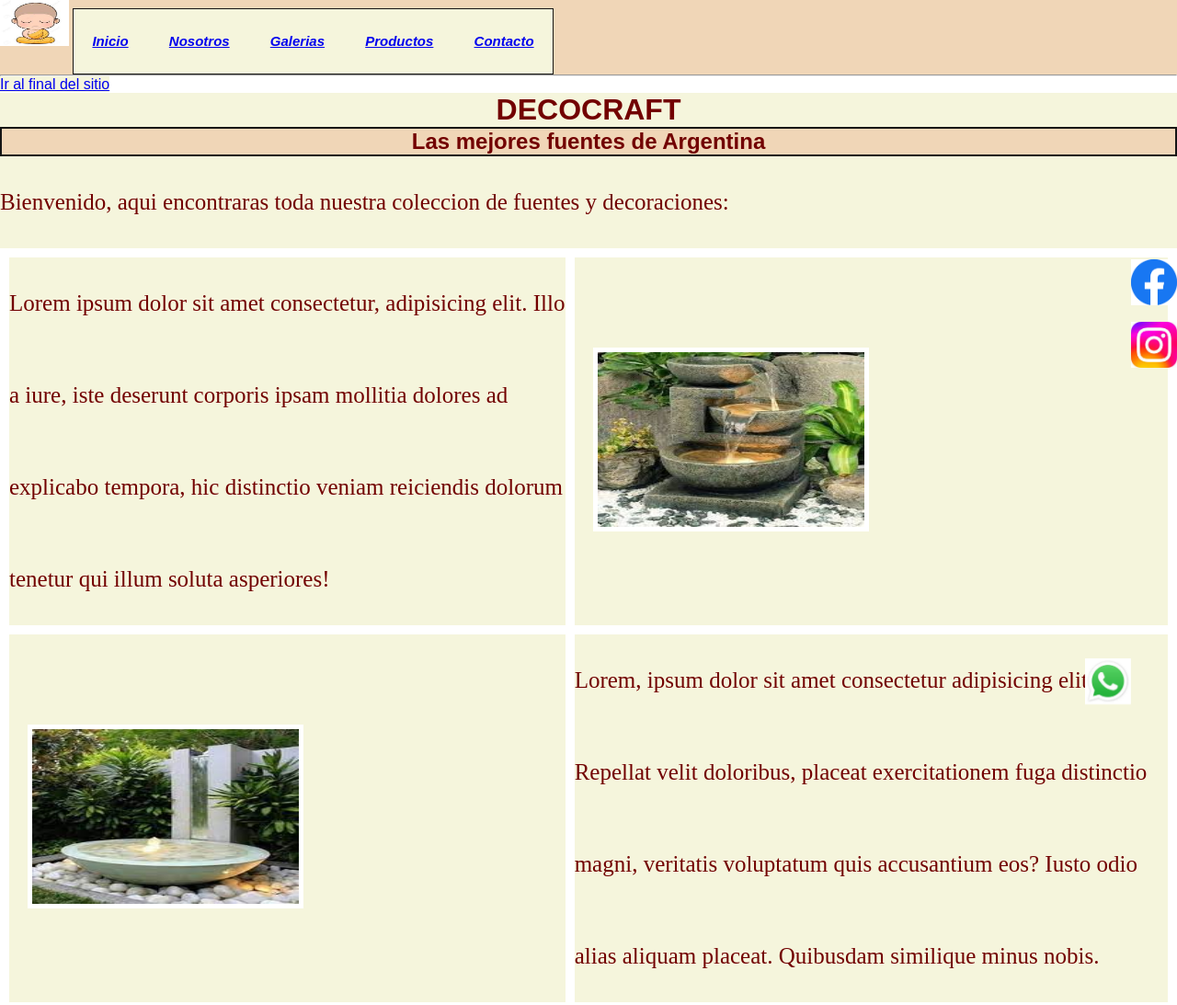
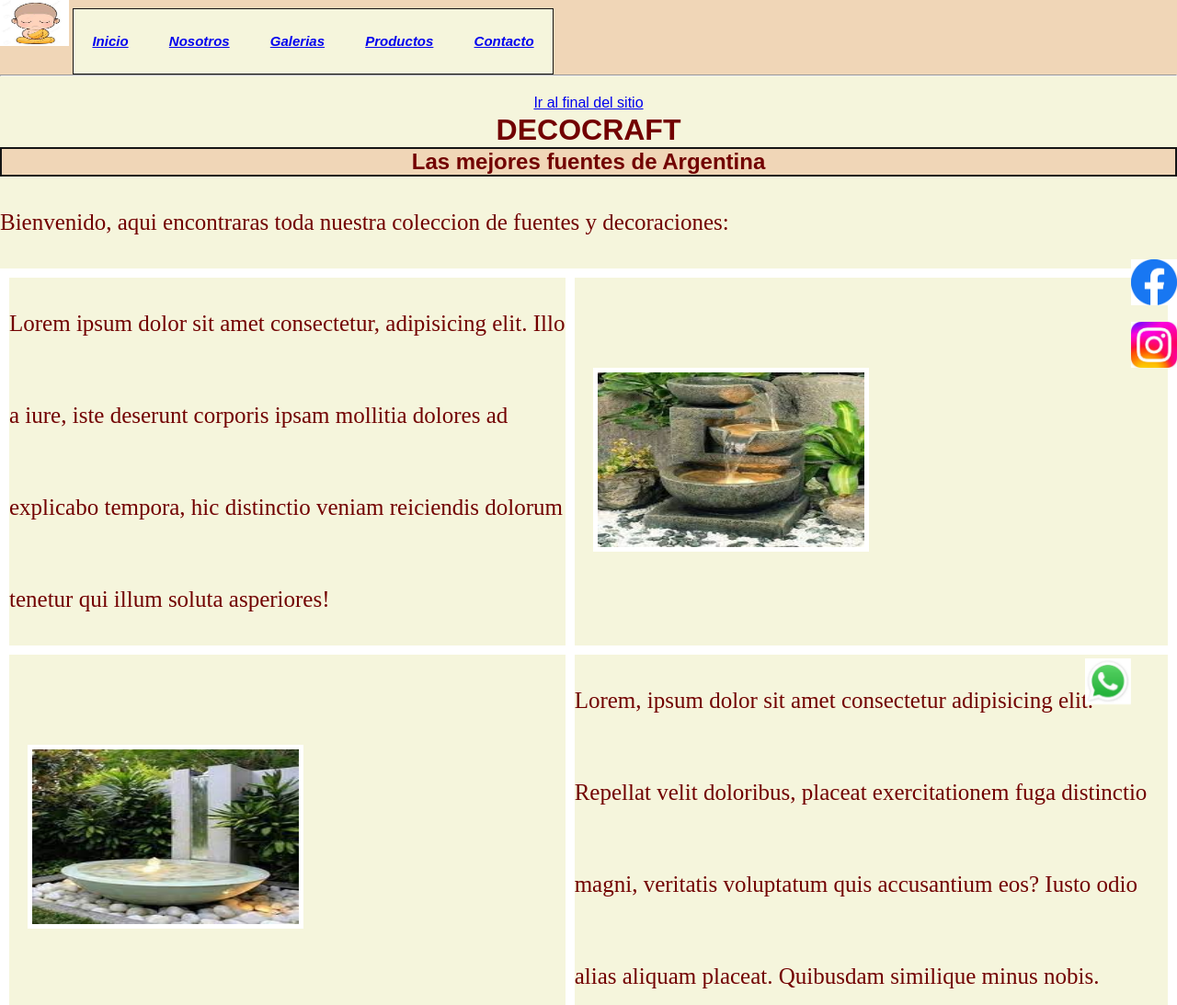
Before and after one commit to Speax1/RepositorioDeco, a website: page index.html in a window 1280 px wide. Shown: the top 1093 px of the page at 92% size. Drawn offline with Linux system fonts and the light colour scheme.

Commit message:
modificacion sass

```diff
--- a/css/estilos.css
+++ b/css/estilos.css
@@ -47,10 +47,7 @@ header{
     text-align: center;
 }
 
-.atajo{
-    background-color: beige;
-    /* display: block; */
-}
+
 
 .imagenLogo{
     display: inline-block;
@@ -362,3 +359,15 @@ input[type="checkbox"]:checked{
     justify-content: center;
     align-items: center;
 }
+
+
+.atajo{
+    padding: 20px;
+    height: 10px;
+    display: flex;
+    flex-direction: row;
+    justify-content: space-evenly;
+    align-items:initial;
+    align-content: flex-start;
+    background-color: beige;
+}
--- a/scss/main.scss
+++ b/scss/main.scss
@@ -4,7 +4,9 @@
 h1{
     color: red;
 }
-
+/* h2{
+    background-color: antiquewhite;
+} */
 .fuente1{
     background-color:aqua}
 
```
Also changed, not shown: package.json (+8 -0 lines).
